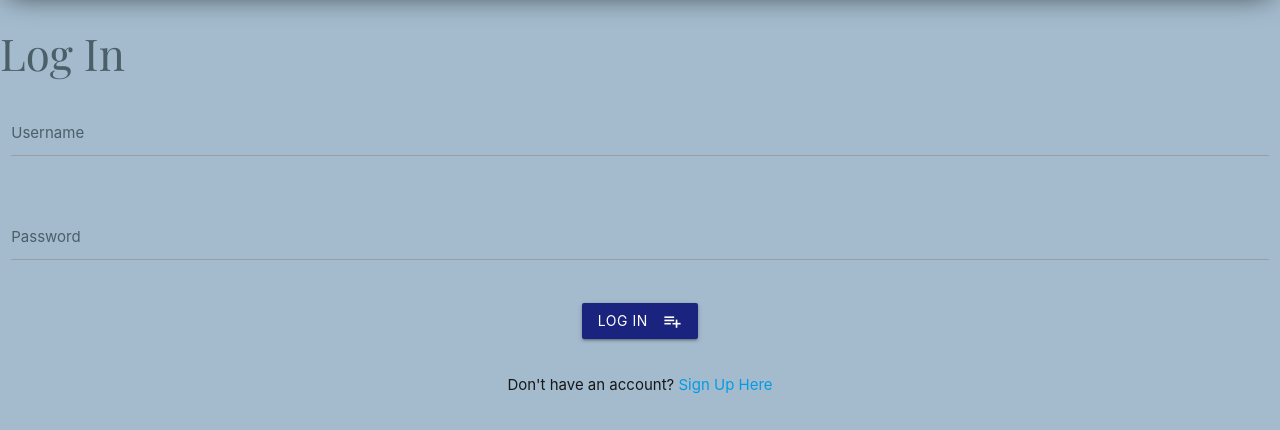
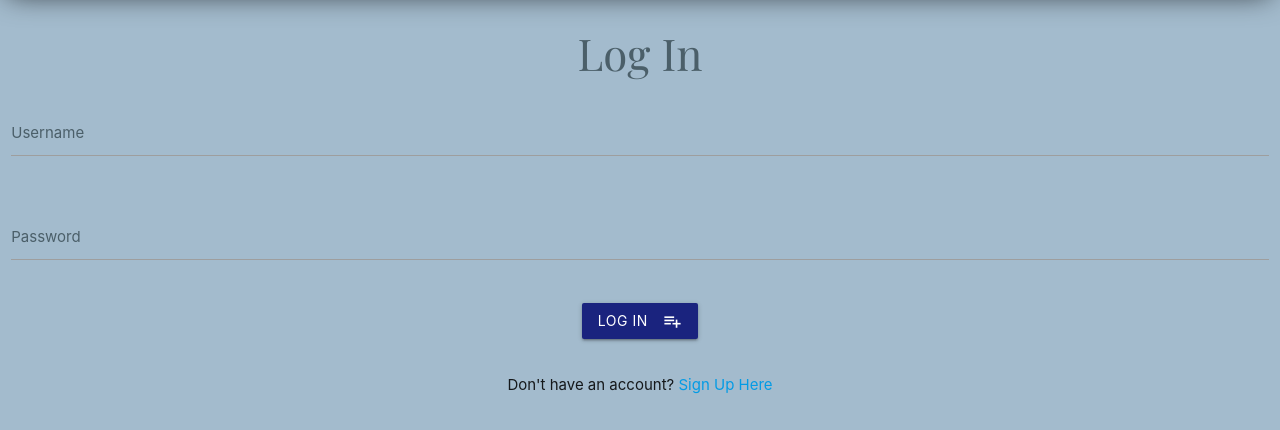
Before and after one commit to sw1ckham/i-brary, a Flask app: page /show_login in a window 1280 px wide. Shown: the part 64-494 px from the top of the page. Run offline with Flask 2, Linux system fonts and the light colour scheme; some libraries are stand-ins or nearby versions.

```diff
--- a/templates/login.html
+++ b/templates/login.html
@@ -5,7 +5,7 @@
 
 
 <div class="container-fluid">
-	<h3 class="heading">Log In</h3>
+	<h3 class="center">Log In</h3>
 	<div class="row center ">
 		<form method="POST" action="{{url_for('login')}}" class="col s12">
 			<div class="row">
@@ -22,7 +22,7 @@
 			</div>
 			<div class="row">
 				<div class="col s12">
-                <button href="{{url_for('login')}}" class="btn waves-effect waves-light indigo darken-4" type="submit" name="action">Log In
+                <button href="{{url_for('login')}}" class="btn waves-effect waves-light indigo darken-4 center" type="submit" name="action">Log In
                         <i class="material-icons right">playlist_add</i>
                 </button>
                 </div>
```
